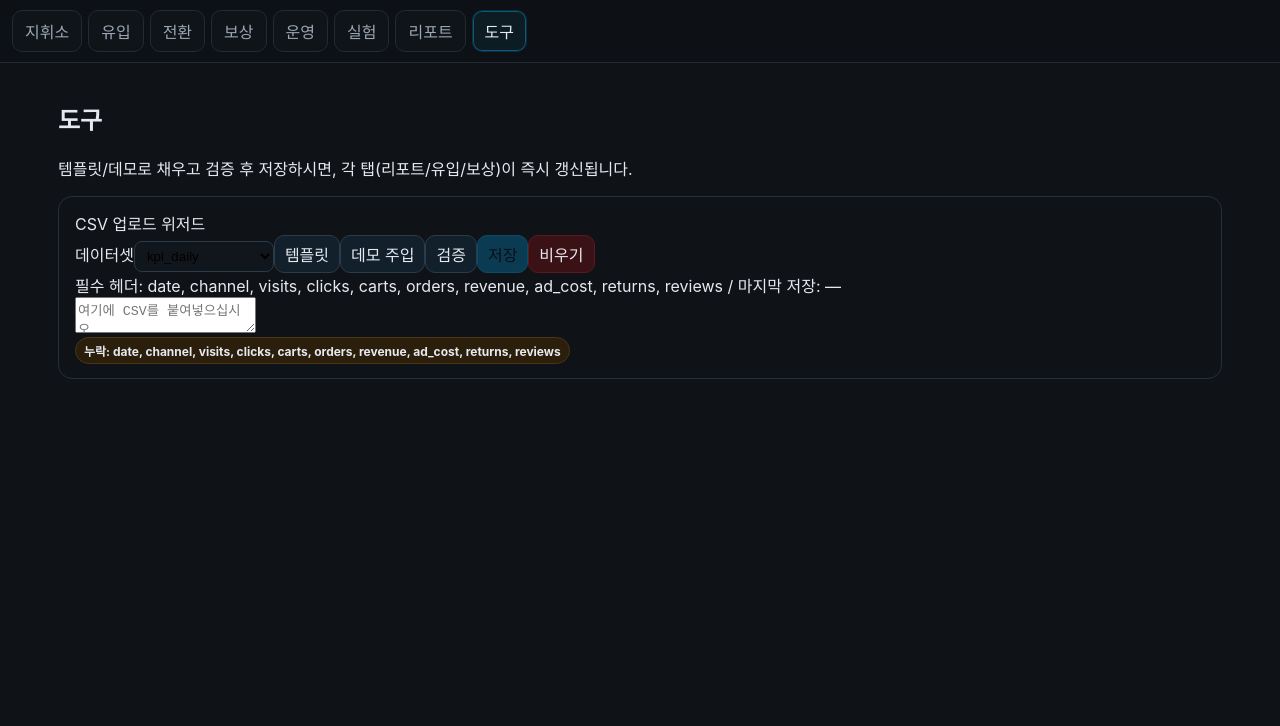
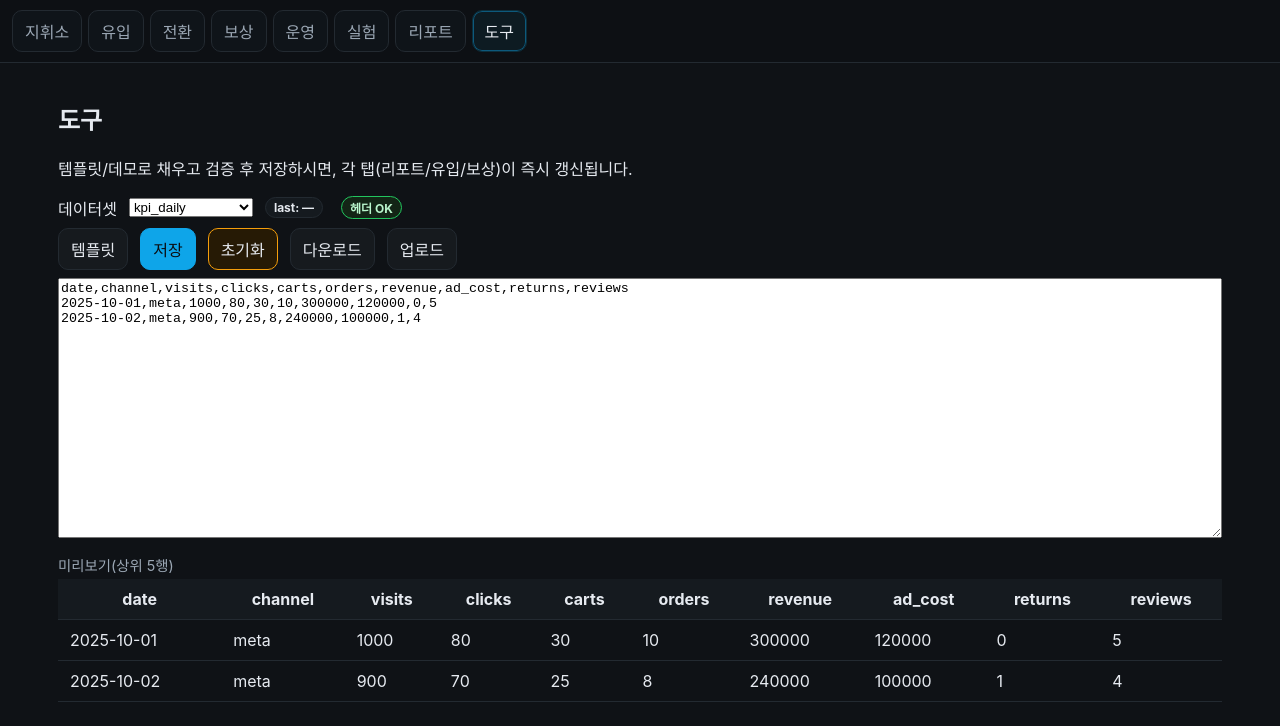
Before and after one commit to sht27363838-glitch/zp-v3.0, a Next.js app: page /tools in a window 1280 px wide. Shown: the top 726 px of the page. Built offline with nearby package versions, Linux system fonts and the light colour scheme.

Commit message:
Update CsvWizard.tsx

```diff
--- a/app/_components/CsvWizard.tsx
+++ b/app/_components/CsvWizard.tsx
@@ -1,138 +1,138 @@
+// app/_components/CsvWizard.tsx
 'use client';
 
 import React, {useEffect, useMemo, useState} from 'react';
-import { datasetKeys, DatasetKey, readCsvLS, writeCsvLS, clearCsvLS, lastSavedAt, validateHeaders, requiredHeaders } from '../_lib/readCsv';
+import {
+  datasetKeys, type DatasetKey,
+  readCsvLS, writeCsvLS, clearCsvLS, lastSavedAt,
+  validateHeaders, requiredHeaders, parseCsv
+} from '../_lib/readCsv';
 
+// 데모 템플릿(필수 키 모두 제공)
 const DEMO: Record<DatasetKey, string> = {
- // 1) 일일 KPI
   kpi_daily: `date,channel,visits,clicks,carts,orders,revenue,ad_cost,returns,reviews
 2025-10-01,meta,1000,80,30,10,300000,120000,0,5
-2025-10-01,tiktok,800,60,20,6,150000,70000,0,2
-2025-10-02,meta,1100,88,33,11,330000,125000,1,4`,
+2025-10-02,meta,900,70,25,8,240000,100000,1,4`,
+  ledger: `date,mission,type,stable,edge,note,lock_until
+2025-10-01,Daily Loop,daily,20000,0,,`,
+  creative_results: `date,creative_id,impressions,clicks,spend,orders,revenue
+2025-10-01,CR001,20000,200,120000,8,240000`,
+  rebalance_log: `date,from_to,amount,reason
+2025-10-05,edge->stable,50000,edge over 30%`,
+  commerce_items: `order_id,sku,qty,price,discount,source
+O1001,S1,1,30000,0,meta`,
+  subs: `customer_id,start_date,billing_n,status
+C001,2025-09-01,2,active`,
+  returns: `order_id,sku,reason,date
+O1001,S1,defect,2025-10-02`,
+  settings: `last_month_profit,cap_ratio,edge_min,edge_max
+1000000,0.10,0.15,0.30`,
+};
 
-  // 2) 크리에이티브 성과
-  creative_results: `date,creative_id,impressions,clicks,spend,orders,revenue
-2025-10-01,CR001,50000,700,90000,8,230000
-2025-10-01,CR002,30000,360,40000,3,90000`,
-
-  // 3) 보상 원장(ledger)
-  ledger: `date,type,mission,stable,edge,note,lock_until
-2025-10-01,daily,Daily Loop,30000,0,,2025-10-08
-2025-10-02,weekly,Weekly Boss,60000,15000,,2025-11-01`,
-
-  // 4) 리밸런싱 로그
-  rebalance_log: `date,from_to,amount,reason
-2025-10-03,edge->stable,20000,edge>30% 방어
-2025-10-10,stable->edge,15000,공격 모드`,
-
-  // 5) 커머스 세부 품목
-  commerce_items: `order_id,sku,qty,price,discount,source
-A001,SKU-RED,1,30000,0,meta
-A002,SKU-BLK,2,45000,5000,tiktok`,
-
-  // 6) 구독 정보(있다면)
-  subs: `customer_id,start_date,billing_n,status
-U001,2025-09-15,2,active
-U002,2025-10-01,1,trial`,
-
-  // 7) 반품 사유
-  returns: `order_id,sku,reason,date
-A002,SKU-BLK,사이즈 불만,2025-10-05`,
-
-  // 8) 설정
-  settings: `last_month_profit,cap_ratio,edge_min,edge_max
-2000000,0.10,0.15,0.30`
-}
-
-function tsLabel(ts: number|null){
-  if (!ts) return '—';
+function tsLabel(ts:number){
+  if(!ts) return '—';
   const d = new Date(ts);
-  const pad = (n:number)=> n.toString().padStart(2,'0');
-  return `${d.getFullYear()}-${pad(d.getMonth()+1)}-${pad(d.getDate())} ${pad(d.getHours())}:${pad(d.getMinutes())}`;
+  const y = d.getFullYear(), m = String(d.getMonth()+1).padStart(2,'0'), dd = String(d.getDate()).padStart(2,'0');
+  const hh = String(d.getHours()).padStart(2,'0'), mm = String(d.getMinutes()).padStart(2,'0');
+  return `${y}-${m}-${dd} ${hh}:${mm}`;
 }
 
 export default function CsvWizard(){
+  // 선택 데이터셋
   const [ds, setDs] = useState<DatasetKey>('kpi_daily');
-  const [text, setText] = useState('');
-  const [msg, setMsg] = useState<string>('');
+  // 텍스트 영역 내용
+  const [text, setText] = useState<string>('');
 
+  // 최초 로드: 로컬에 있으면 불러오기
   useEffect(()=>{
-    const saved = readCsvLS(ds) || '';
-    setText(saved);
-    setMsg('');
+    const raw = readCsvLS(ds) || DEMO[ds];
+    setText(raw || '');
   }, [ds]);
 
+  // 헤더 검증/저장시간
   const vres = useMemo(()=> validateHeaders(text||'', ds), [text, ds]);
-  const last = useMemo(()=> tsLabel(lastSavedAt(ds)), [ds, text]);
+  const last  = useMemo(()=> tsLabel(lastSavedAt(ds)), [ds, text]);
 
-  const onTemplate = ()=>{
-    const header = requiredHeaders[ds].join(',');
-    setText(header+'\n');
-    setMsg('템플릿 헤더가 채워졌습니다.');
-  };
-  const onDemo = ()=>{
-    setText(DEMO[ds]);
-    setMsg('데모 데이터가 채워졌습니다.');
-  };
-  const onValidate = ()=>{
-    if (vres.ok) setMsg('✅ 검증 성공: 필수 헤더 이상 없음.');
-    else setMsg(`⚠️ 누락 헤더: ${vres.missing.join(', ')}`);
-  };
+  // 동작들
+  const onTemplate = ()=> setText(DEMO[ds] || '');
   const onSave = ()=>{
-    writeCsvLS(ds, text.trim());
-    setMsg('💾 저장 완료! 각 탭에서 즉시 반영됩니다.');
+    writeCsvLS(ds, text||'');
+    alert('저장 완료');
   };
   const onClear = ()=>{
     clearCsvLS(ds);
-    setText('');
-    setMsg('🧹 삭제 완료. 이 데이터셋은 빈 상태입니다.');
+    setText(DEMO[ds] || '');
+    alert('초기화 완료');
+  };
+  const onDownload = ()=>{
+    const blob = new Blob([text||''], {type:'text/csv'});
+    const a = document.createElement('a');
+    a.href = URL.createObjectURL(blob);
+    a.download = `${ds}.csv`;
+    a.click();
+  };
+  const onUpload = (f: File)=>{
+    const reader = new FileReader();
+    reader.onload = ()=>{
+      const t = String(reader.result||'');
+      setText(t);
+    };
+    reader.readAsText(f);
   };
 
   return (
-    <div className="card p-4">
-      <div className="flex items-center gap-2 mb-3">
-        <span className="text-xl font-semibold">CSV 업로드 위저드</span>
+    <div className="tool-card">
+      <div className="row" style={{gap:12, alignItems:'center', marginBottom:8}}>
+        <label>데이터셋</label>
+        <select value={ds} onChange={e=>setDs(e.target.value as DatasetKey)}>
+          {datasetKeys.map(k=> <option key={k} value={k}>{k}</option>)}
+        </select>
+        <span className="badge">last: {last}</span>
+        {vres.ok ? <span className="badge success">헤더 OK</span>
+                 : <span className="badge danger">누락: {vres.missing.join(', ')||'—'}</span>}
       </div>
 
-      <div className="flex items-center gap-2 mb-2">
-        <label className="opacity-75">데이터셋</label>
-        <select value={ds} onChange={e=>setDs(e.target.value as DatasetKey)} className="inp">
-          {datasetKeys.map(k=><option key={k} value={k}>{k}</option>)}
-        </select>
-
+      <div style={{display:'flex', gap:12, flexWrap:'wrap', marginBottom:8}}>
         <button className="btn" onClick={onTemplate}>템플릿</button>
-        <button className="btn" onClick={onDemo}>데모 주입</button>
-        <button className="btn" onClick={onValidate}>검증</button>
         <button className="btn primary" onClick={onSave}>저장</button>
-        <button className="btn danger" onClick={onClear}>비우기</button>
-      </div>
-
-      <div className="text-sm opacity-70 mb-2">
-        필수 헤더: {requiredHeaders[ds].join(', ')} / 마지막 저장: {last}
+        <button className="btn warn" onClick={onClear}>초기화</button>
+        <button className="btn" onClick={onDownload}>다운로드</button>
+        <label className="btn">
+          업로드
+          <input type="file" accept=".csv,text/csv" style={{display:'none'}}
+                 onChange={e=> e.target.files?.[0] && onUpload(e.target.files[0])}/>
+        </label>
       </div>
 
       <textarea
         value={text}
         onChange={e=>setText(e.target.value)}
-        placeholder="여기에 CSV를 붙여넣으십시오."
-        className="w-full h-64 rounded-md p-3 bg-[#14181c] border border-[#2a2f35] outline-none"
+        spellCheck={false}
+        style={{width:'100%', minHeight:260}}
+        placeholder={`CSV 붙여넣기 (${ds})`}
       />
 
-      <div className="mt-3 text-sm">
-        {msg && <div className="mb-2">{msg}</div>}
-        {!vres.ok &&
-          <div className="badge">누락: {vres.missing.join(', ') || '없음'}</div>
-        }
-      </div>
-
-      <style jsx>{`
-        .card{ background:#0f1317; border:1px solid #25303a; border-radius:14px; }
-        .btn{ padding:6px 10px; border-radius:10px; border:1px solid #2b3b47; background:#12202b; }
-        .btn.primary{ background:#0b3b52; border-color:#0e4b67; }
-        .btn.danger{ background:#3a1114; border-color:#5a1a1f; }
-        .inp{ background:#10161b; border:1px solid #2b3b47; padding:6px 8px; border-radius:8px; }
-        .badge{ display:inline-block; padding:4px 8px; border-radius:999px; background:#2b1f0b; border:1px solid #4a3716; }
-      `}</style>
+      {/* 미리보기(상위 5행) */}
+      <Preview csv={text}/>
     </div>
   );
 }
+
+function Preview({csv}:{csv:string}){
+  const rows = useMemo(()=> parseCsv(csv).slice(0,5), [csv]);
+  if(!rows.length) return null;
+  const headers = Object.keys(rows[0]);
+  return (
+    <div style={{marginTop:12}}>
+      <div className="muted" style={{marginBottom:4}}>미리보기(상위 5행)</div>
+      <div style={{maxHeight:240, overflow:'auto'}}>
+        <table className="table">
+          <thead><tr>{headers.map(h=><th key={h}>{h}</th>)}</tr></thead>
+          <tbody>
+            {rows.map((r,i)=><tr key={i}>{headers.map(h=><td key={h}>{r[h]}</td>)}</tr>)}
+          </tbody>
+        </table>
+      </div>
+    </div>
+  );
+}
```
